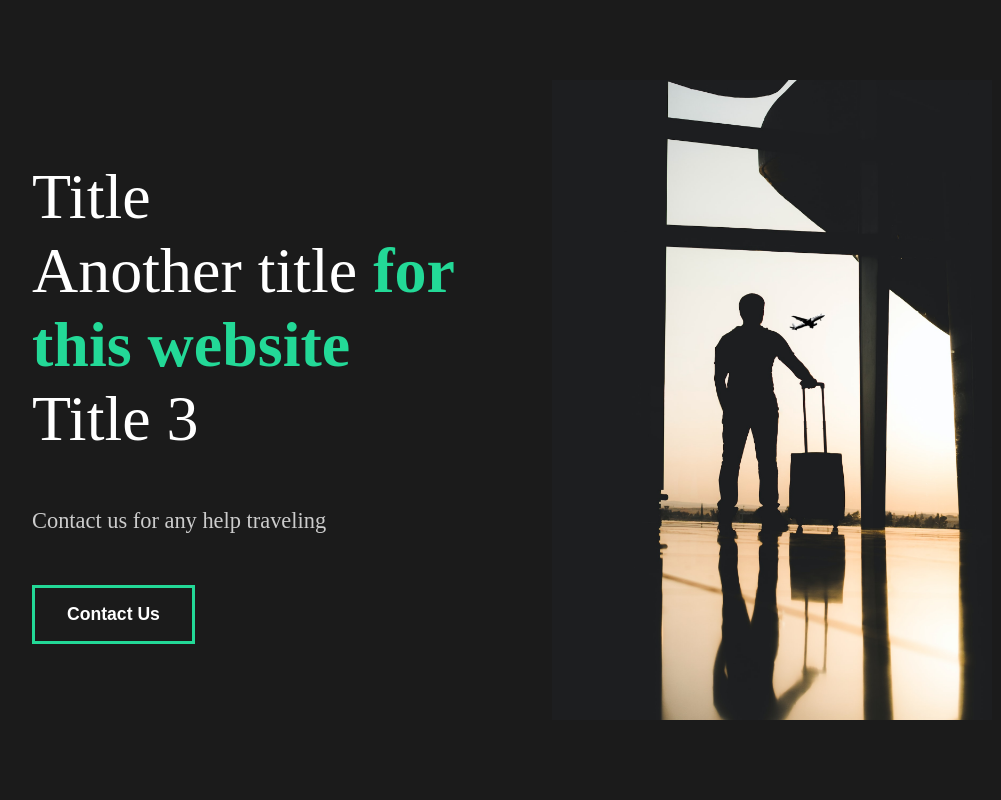
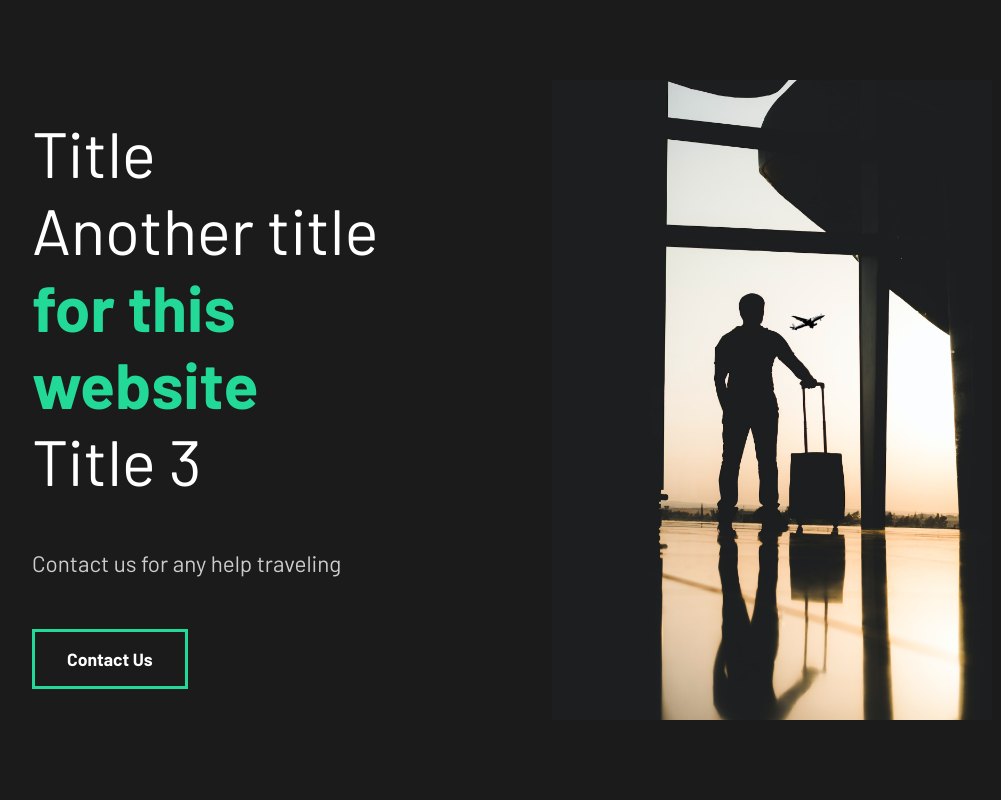
Before and after one commit to johnlombardi389/comp-website, a React (Create React App) app: page / in a window 1280 px wide. Shown: the top 800 px of the page, without its empty margins (128-1129 px from the left). Built offline with nearby package versions, Linux system fonts and the light colour scheme.

Commit message:
Added Barlow google font

```diff
--- a/public/index.html
+++ b/public/index.html
@@ -8,6 +8,12 @@
     <meta
       name="description"
       content="Web site created using create-react-app"
+    />
+    <link rel="preconnect" href="https://fonts.googleapis.com" />
+    <link rel="preconnect" href="https://fonts.gstatic.com" crossorigin />
+    <link
+      href="https://fonts.googleapis.com/css2?family=Barlow:wght@400;700&display=swap"
+      rel="stylesheet"
     />
     <link rel="apple-touch-icon" href="%PUBLIC_URL%/logo192.png" />
     <!--
--- a/src/components/GlobalStyle.js
+++ b/src/components/GlobalStyle.js
@@ -9,6 +9,7 @@
 
   body {
     background: #1b1b1b;
+    font-family: 'Barlow', sans-serif;
   }
 
   button {
@@ -20,6 +21,7 @@
     background: transparent;
     color: white;
     transition: all 0.5s ease;
+    font-family: 'Barlow', sans-serif;
     &:hover {
       background-color:#23d997;
       color: white;
```
